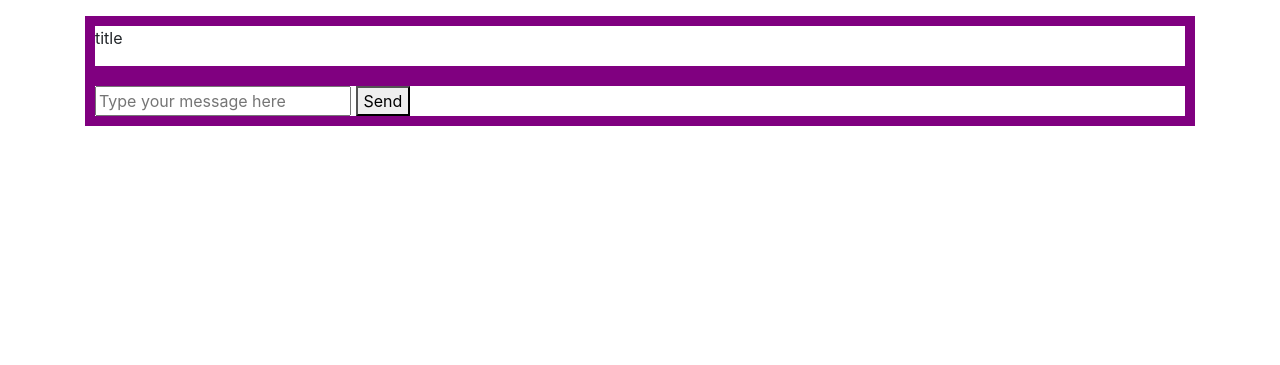
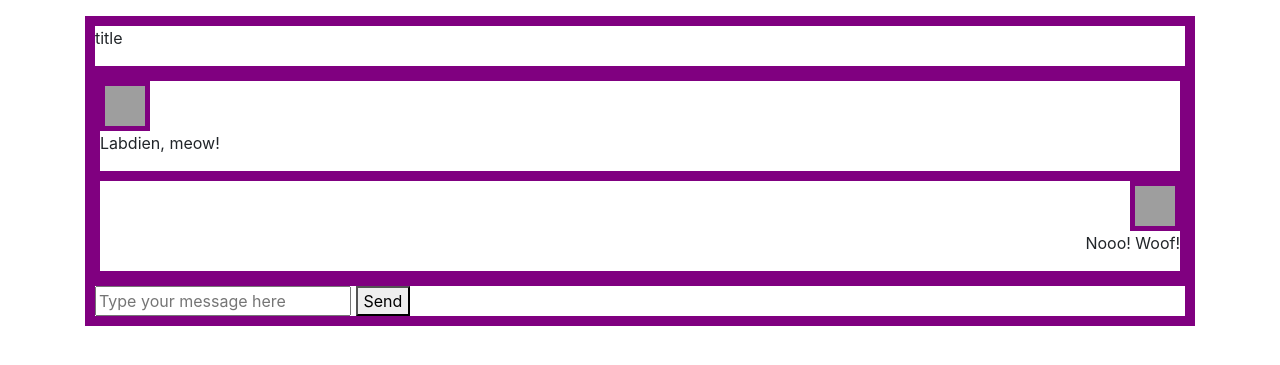
Before and after one commit to BlazyChan/chat, a Flask app: page / in a window 1280 px wide. Shown: the part 48-413 px from the top of the page. Run offline with Flask 2, Linux system fonts and the light colour scheme; some libraries are stand-ins or nearby versions; grey boxes are pictures that could not be loaded.

Commit message:
Improvements

```diff
--- a/main.py
+++ b/main.py
@@ -4,11 +4,21 @@ app = Flask(__name__)
 
 @app.route('/')
 def index():
-  return render_template('chat2.html')
+  return render_template('chats.html')
 
 @app.route('/chat')
 def chat():
-  return render_template('chat2.html')
+  return render_template('chats.html')
+
+@app.route('/chat2')
+def chat2():
+  return render_template('chats2.html')
+
+
+@app.route('/health')
+def health_check():
+  return "OK"
+
 
 @app.route('/chats/lasi')
 def ielasit_chatu():
--- a/static/css/style.css
+++ b/static/css/style.css
@@ -6,15 +6,24 @@
   border: 5px solid purple;
 }
 
-.c-image{
+.c_image{
   width: 50px;
   height: 50px;
 }
 
-.c-me{
+.c_me{
   align-content: left;
 }
 
-.c-tehm{
+.c_them{
   align-content: right;
+  text-align: right;
 }
+
+.c_profile_image{
+  height: 50px;
+  width: 50px;
+  position: relative;
+  padding: 0;
+  margin: 0;
+}
--- a/templates/chat2.html
+++ b/templates/chat2.html
@@ -11,13 +11,23 @@
 
   <div class="c-content owo b-size">
 
+    <div class="c-me owo s-size">
+      <img class="c-image owo" src="https://getridofthings.com/wp-content/uploads/2018/03/pets_catdandruff-900x900.jpg" alt="me-image">
+      <p>Text from me</p>
+    </div>
 
+
+
+    <div class="c-them owo s-size">
+      <img class="c-image owo" src="https://getridofthings.com/wp-content/uploads/2018/03/pets_catdandruff-900x900.jpg" alt="them-image">
+      <p>Text from them</p>
+    </div>
 
   </div>
 
   <form action="/action_page.php" class="c-input owo b-size">
-    <input id="message" placeholder="Type your message here" type="text" name="s-text">
-    <button onClick="send_message();" type="button">Send</button>
+    Message: <input type="text" name="s-text">
+    <input type="send" value="Send">
   </form>
 </div>
 
--- /dev/null
+++ b/templates/chats.html
@@ -0,0 +1,33 @@
+{% extends "layout.html" %}
+
+{% set aktiva_lapa = 'chat' %}
+
+{% block saturs %}
+
+<link rel="stylesheet" href="{{ url_for('static',filename='css/style.css') }}"/>
+
+<div class="owo">
+  <div class="c_title owo b_size">
+    <p>title</p>
+  </div>
+
+  <div id="chat" class="c_content owo b_size">
+
+    <div class="owo c_me">
+      <img class="owo c_me c_profile_image" src="https://getridofthings.com/wp-content/uploads/2018/03/pets_catdandruff-900x900.jpg" alt="me_image">
+      <p>Labdien, meow!<p>
+    </div>
+    <div class="owo c_them">
+      <img class="owo c_them c_profile_image" src="https://s.hdnux.com/photos/45/25/02/9785484/3/360x0.jpg" alt="them_image">
+      <p>Nooo! Woof!</p>
+    </div>
+
+  </div>
+
+  <form action="/action_page.php" class="c_input owo b_size">
+    <input id="zinja" placeholder="Type your message here" type="text" name="s_text">
+    <button onClick="suutiZinju();" type="button">Send</button>
+  </form>
+</div>
+
+{% endblock %}
```
Also changed, not shown: static/js/chat.js (+4 -4 lines), templates/chat.html (deleted, +0 -34 lines).
